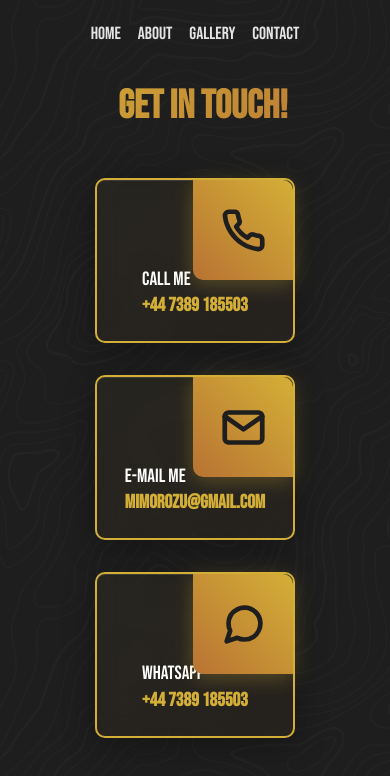
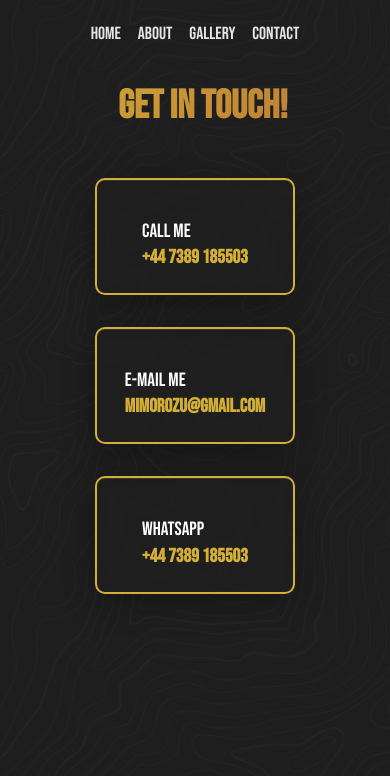
Before and after one commit to Mimorozu/portfolio-website, a React (Create React App) app: page /contact in a window 390 px wide. Shown: the top 776 px of the page. Built offline with nearby package versions, Linux system fonts and the light colour scheme; a web font is replaced by a local one.

Commit message:
redesigned contact page

```diff
--- a/src/styles.css
+++ b/src/styles.css
@@ -539,10 +539,10 @@ div.title {
     font-size: 2rem;
 
     color: var(--color-text-primary);
-    background: linear-gradient(135deg, rgba(212, 175, 55, 0.05) 0%, rgba(184, 115, 51, 0.05) 100%);
+    /* background: linear-gradient(135deg, rgba(212, 175, 55, 0.05) 0%, rgba(184, 115, 51, 0.05) 100%); */
     border: 2px solid var(--color-accent-gold);
     border-radius: 10px;
-    backdrop-filter: blur(10px);
+    backdrop-filter: blur(5px);
     box-shadow:
         0 8px 32px rgba(0, 0, 0, 0.3),
         inset 0 1px 0 rgba(255, 255, 255, 0.1);
@@ -1004,8 +1004,8 @@ div.title {
     }
 
     .icon {
-        width: 120px;
-        height: 120px;
+        width: 70px;
+        height: 70px;
     }
 
     .icon svg {
@@ -1084,13 +1084,13 @@ div.title {
 
     .contact_tile {
         min-width: 200px;
-        padding: 4.5rem 1.5rem 1.5rem;
+        padding: 1.5rem 1.5rem 1.5rem;
         font-size: 1.2rem;
     }
 
+
     .icon {
-        width: 100px;
-        height: 100px;
+        display: none;
     }
 
     .icon svg {
```
